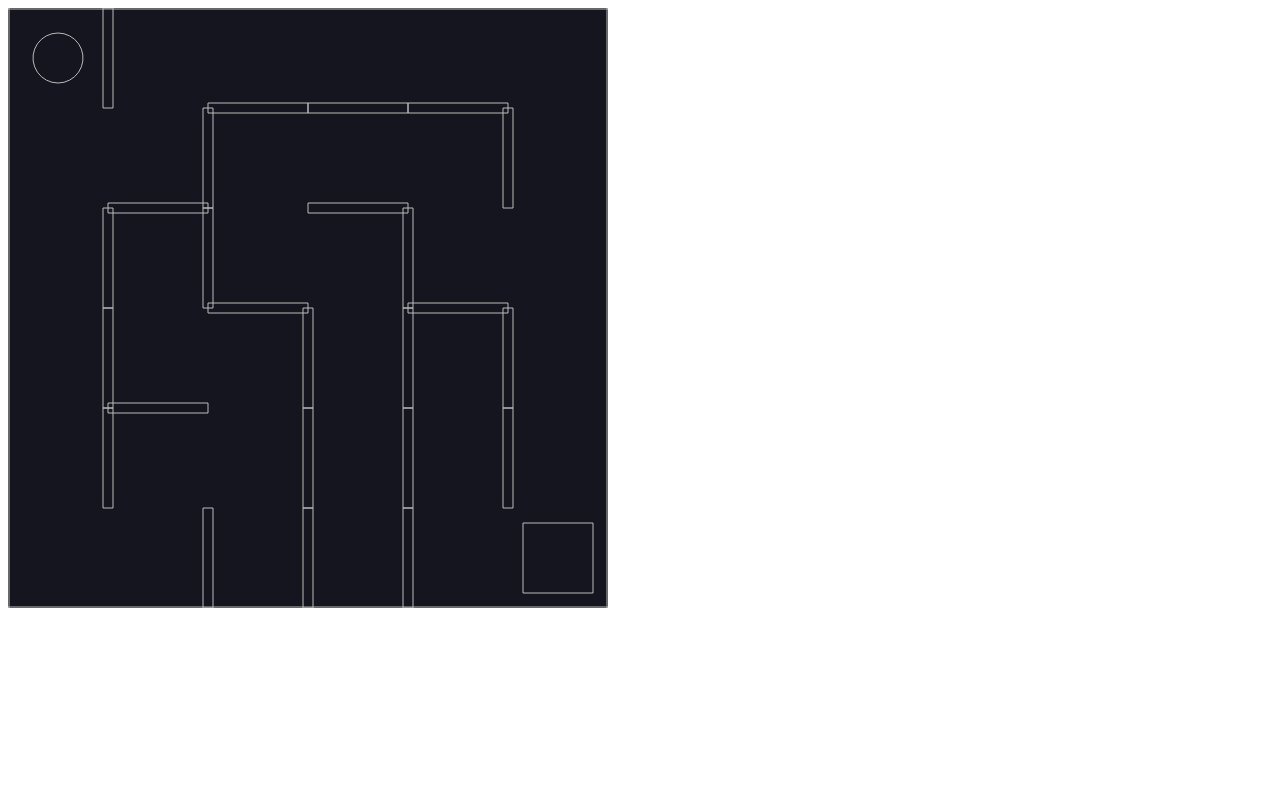
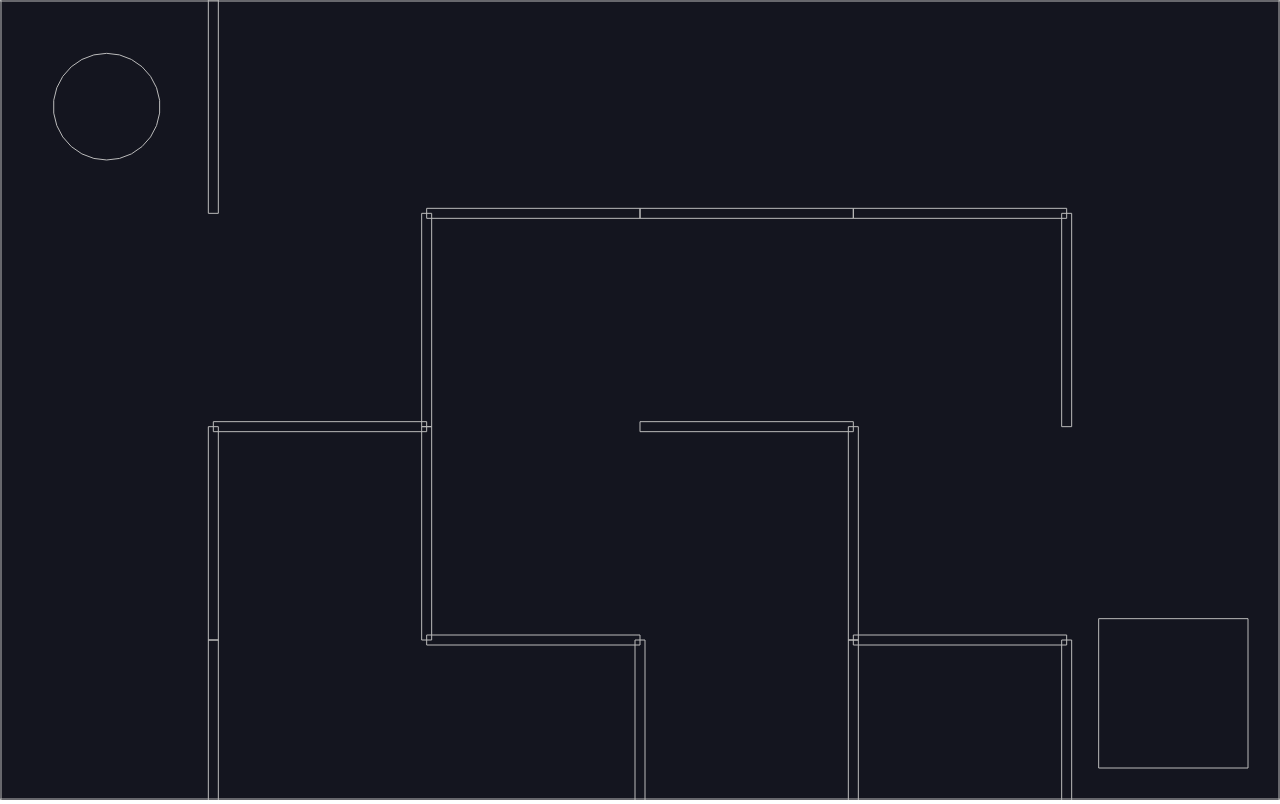
Before and after one commit to dcc5235/A-maze-ing_Game, a plain HTML site: page index.html in a window 1280 px wide. Drawn offline with nearby package versions, Linux system fonts and the light colour scheme.

Commit message:
add style to stretch canvas on maze to any screen size

```diff
--- a/index.html
+++ b/index.html
@@ -5,6 +5,11 @@
   <meta charset="UTF-8">
   <meta name="viewport" content="width=device-width, initial-scale=1.0">
   <script src="https://cdnjs.cloudflare.com/ajax/libs/matter-js/0.14.2/matter.min.js"></script>
+  <style>
+    body {
+      margin: 0;
+    }
+  </style>
   <title>Maze Game</title>
 </head>
 
--- a/index.js
+++ b/index.js
@@ -1,8 +1,8 @@
 const { Engine, Render, Runner, World, Bodies, Body, Events } = Matter;
 
 const cells = 6; // cells in the horizontal/vertical edge
-const width = 600; // pixel values
-const height = 600; // pixel values
+const width = window.innerWidth;
+const height = window.innerHeight;
 
 const unitLength = width / cells;
 
```
